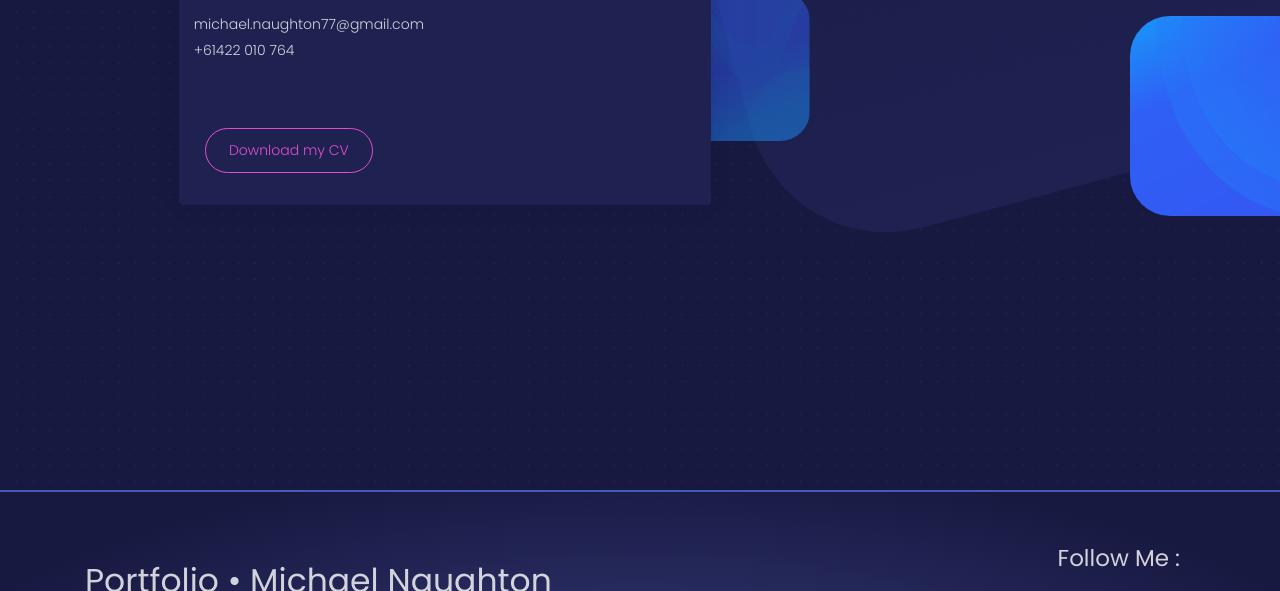
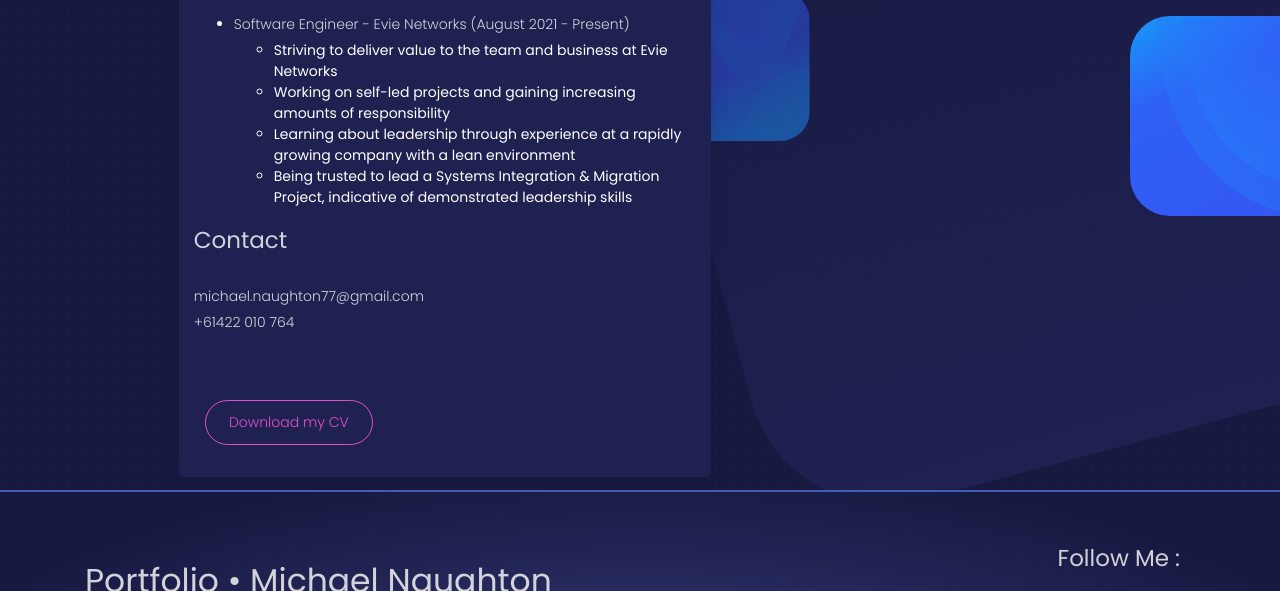
Before and after one commit to michael-nau/ePortfolio, a website: page profile.html in a window 1280 px wide. Shown: the part 509-1100 px from the top of the page. Drawn offline with Linux system fonts and the light colour scheme.

Commit message:
Update profile to include professional experience

```diff
--- a/profile.html
+++ b/profile.html
@@ -53,7 +53,8 @@
               </a>
             </div>
             <div class="col-6 collapse-close text-right">
-              <button type="button" class="navbar-toggler" data-toggle="collapse" data-target="#navigation" aria-controls="navigation-index" aria-expanded="false" aria-label="Toggle navigation">
+              <button type="button" class="navbar-toggler" data-toggle="collapse" data-target="#navigation"
+                aria-controls="navigation-index" aria-expanded="false" aria-label="Toggle navigation">
                 <i class="tim-icons icon-simple-remove"></i>
               </button>
             </div>
@@ -61,7 +62,8 @@
         </div>
         <ul class="navbar-nav">
           <li class="nav-item p-0">
-            <a href="https://www.linkedin.com/michael-naughton77/" class="nav-link" rel="tooltip" title="Suivez-moi sur Linkedin" data-placement="bottom" target="_blank">
+            <a href="https://www.linkedin.com/michael-naughton77/" class="nav-link" rel="tooltip"
+              title="Suivez-moi sur Linkedin" data-placement="bottom" target="_blank">
               <i class="fab fa-linkedin"></i>
               <p class="d-lg-none d-xl-none">Linkedin</p>
             </a>
@@ -95,8 +97,26 @@
                   <h3>Education</h3>
                   <ul>
                     <li>
-                      <p>University of Technology Sydney (UTS) - Bachelor of Engineering (Software) w/ Diploma of Professional Practice (2023)
+                      <p>University of Technology Sydney (UTS) - Bachelor of Engineering (Software) w/ Diploma of
+                        Professional Practice (2023)
                         (December 2023 - Sydney, Australia)
+                      </p>
+                    </li>
+                  </ul>
+                  <h3>Professional Experience</h3>
+
+                  <ul>
+                    <li>
+                      <p>Software Engineer - Evie Networks (August 2021 - Present)
+                      </p>
+                      <ul>
+                        <li>Striving to deliver value to the team and business at Evie Networks</li>
+                        <li>Working on self-led projects and gaining increasing amounts of responsibility</li>
+                        <li>Learning about leadership through experience at a rapidly growing company with a lean
+                          environment</li>
+                        <li>Being trusted to lead a Systems Integration & Migration Project, indicative of demonstrated
+                          leadership skills</li>
+                      </ul>
                       </p>
                     </li>
                   </ul>
@@ -135,7 +155,9 @@
           <div class="col-md-4 text-sm-right">
             <h3 class="title2">Follow Me :</h3>
             <div class="btn-wrapper profile">
-            <a href="https://www.linkedin.com/in/michael-naughton77/" target="_blank" class="btn btn-icon btn-neutral  btn-round btn-simple" data-toggle="tooltip" data-original-title="Suivez-moi aussi ici !">
+              <a href="https://www.linkedin.com/in/michael-naughton77/" target="_blank"
+                class="btn btn-icon btn-neutral  btn-round btn-simple" data-toggle="tooltip"
+                data-original-title="Suivez-moi aussi ici !">
                 <i class="fab fa-linkedin"></i>
               </a>
             </div>
```
Lines whose indentation alone changed are shown as unchanged.
